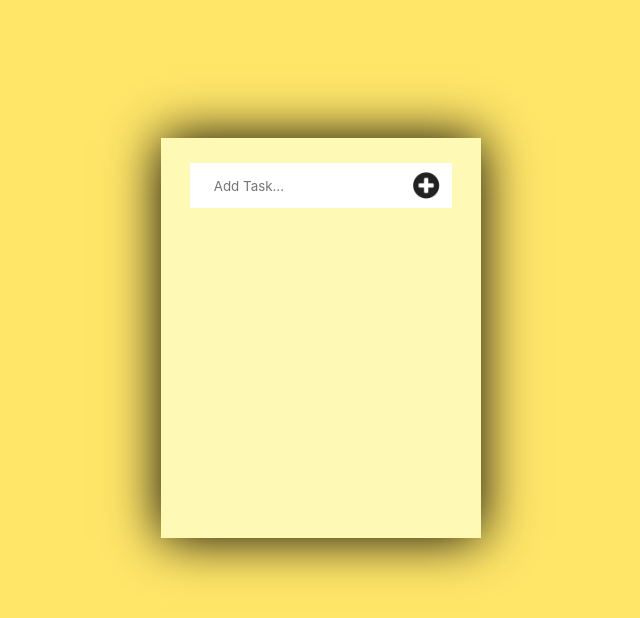
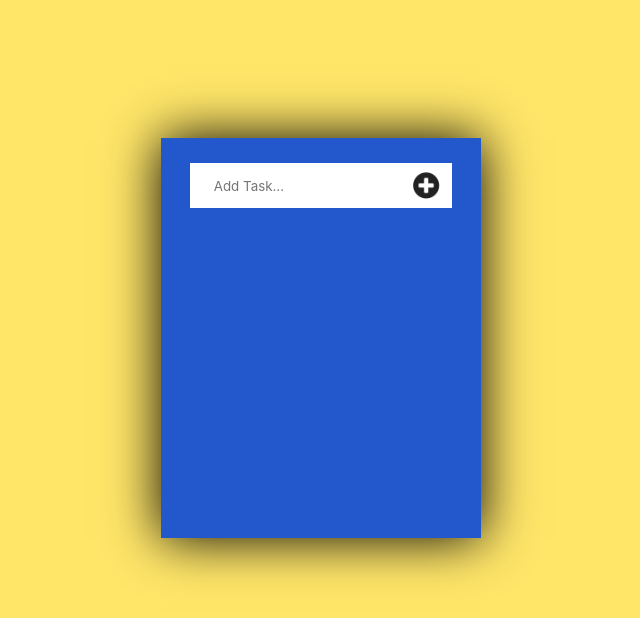
Before and after one commit to piyushgangwar/ToDo_List, a plain HTML site: page index.html in a window 1280 px wide. Shown: the part 62-680 px from the top of the page, without its empty margins (319-959 px from the left). Drawn offline with Linux system fonts and the light colour scheme.

Commit message:
commit changes

```diff
--- a/style.css
+++ b/style.css
@@ -8,7 +8,7 @@ h1{
  text-decoration: underline;
 }
   .mainbox {
-    background-color:#FFF9B6;
+    background-color:#2258cc;
     position: absolute;
     height: 25em;
     width: 20em;
```
